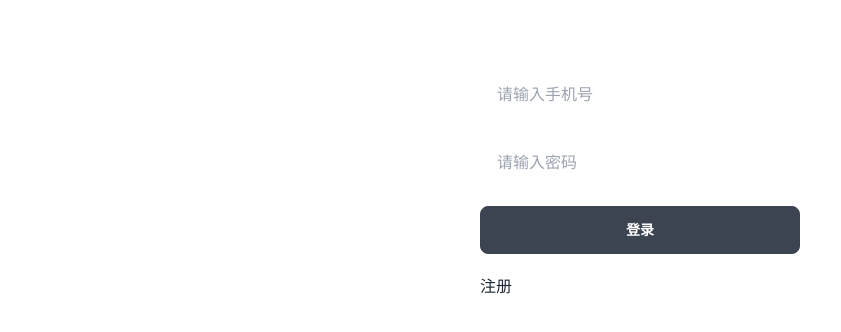
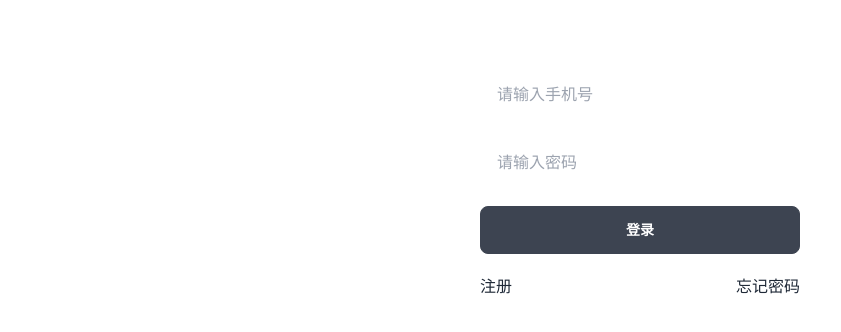
Before and after one commit to jesse996/scrollnft, a Next.js app: page /login in a window 1280 px wide. Shown: the part 138-470 px from the top of the page, without its empty margins (0-841 px from the left). Built offline with nearby package versions, Linux system fonts and the light colour scheme.

Commit message:
fix login btn

```diff
--- /dev/null
+++ b/app/(auth)/forget/page.tsx
@@ -0,0 +1,12 @@
+import Link from "next/link";
+
+export default function ForgetPage() {
+    return (
+        <div>
+            <h1>忘记密码</h1>
+            <Link href="/login">
+                Go to login
+            </Link>
+        </div>
+    );
+}
--- a/app/(auth)/login/page.tsx
+++ b/app/(auth)/login/page.tsx
@@ -1,31 +1,9 @@
-'use client'
 import Link from "next/link";
+import Login from "../../components/login";
 
 
-export default function Login() {
+export default function LoginPage() {
   return <div className="">
-    {/* <div className=""> */}
-    <div className="w-80 h-96 absolute inset-0 m-auto">
-      {/* <div className="flex justify-center mb-5">
-          <img src={'https://static.ibox.art/file/oss/test/image/nft-goods/b36619c8c9734ea9b56167e79850add5.jpg?style=st6'} alt='' className="w-20 h-20"></img>
-        </div> */}
-      <div className="mb-5">
-        <input className="input" placeholder="请输入手机号" />
-      </div>
-      <div className="mb-5">
-        <input className="input" placeholder="请输入密码" />
-      </div>
-      <div className="mb-5">
-        <button className="btn w-full" onClick={() => {
-          console.log('login')
-
-        }}>登录</button>
-      </div>
-      <div className="flex justify-between">
-        <Link href={'/register'}>注册</Link>
-        {/* <Link href={'/auth/forget'}>忘记密码</Link> */}
-      </div>
-      {/* </div> */}
-    </div>
+    <Login />
   </div>
 }
--- /dev/null
+++ b/app/components/login.tsx
@@ -0,0 +1,27 @@
+'use client'
+
+import Link from "next/link"
+
+export default function Login() {
+    return <div className="w-80 h-96 absolute inset-0 m-auto">
+        {/* <div className="flex justify-center mb-5">
+          <img src={'https://static.ibox.art/file/oss/test/image/nft-goods/b36619c8c9734ea9b56167e79850add5.jpg?style=st6'} alt='' className="w-20 h-20"></img>
+        </div> */}
+        <div className="mb-5">
+            <input className="input" placeholder="请输入手机号" />
+        </div>
+        <div className="mb-5">
+            <input className="input" placeholder="请输入密码" />
+        </div>
+        <div className="mb-5">
+            <button className="btn w-full" onClick={() => {
+                console.log('login')
+
+            }}>登录</button>
+        </div>
+        <div className="flex justify-between">
+            <Link href={'/register'}>注册</Link>
+            <Link href={'/forget'}>忘记密码</Link>
+        </div>
+    </div>
+}
--- a/app/me/page.tsx
+++ b/app/me/page.tsx
@@ -2,8 +2,10 @@ import Link from "next/link";
 
 export default function Me() {
   return <div>
-    <button className="btn btn-wide  absolute inset-0 m-auto">
-      <Link href={'login'}>登录</Link>
-    </button>
+    <Link href={'/login'}>
+      <button className="btn btn-wide  absolute inset-0 m-auto">
+        登录
+      </button>
+    </Link>
   </div>
 }
```
